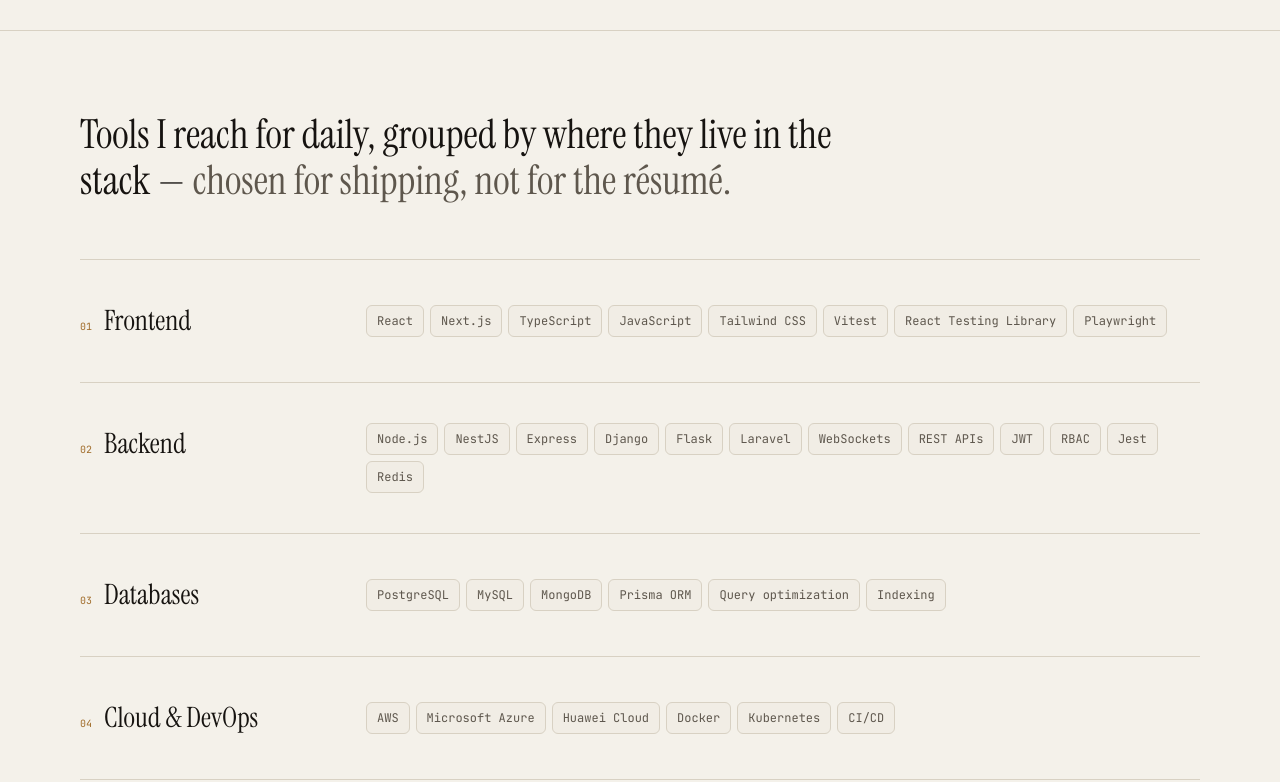
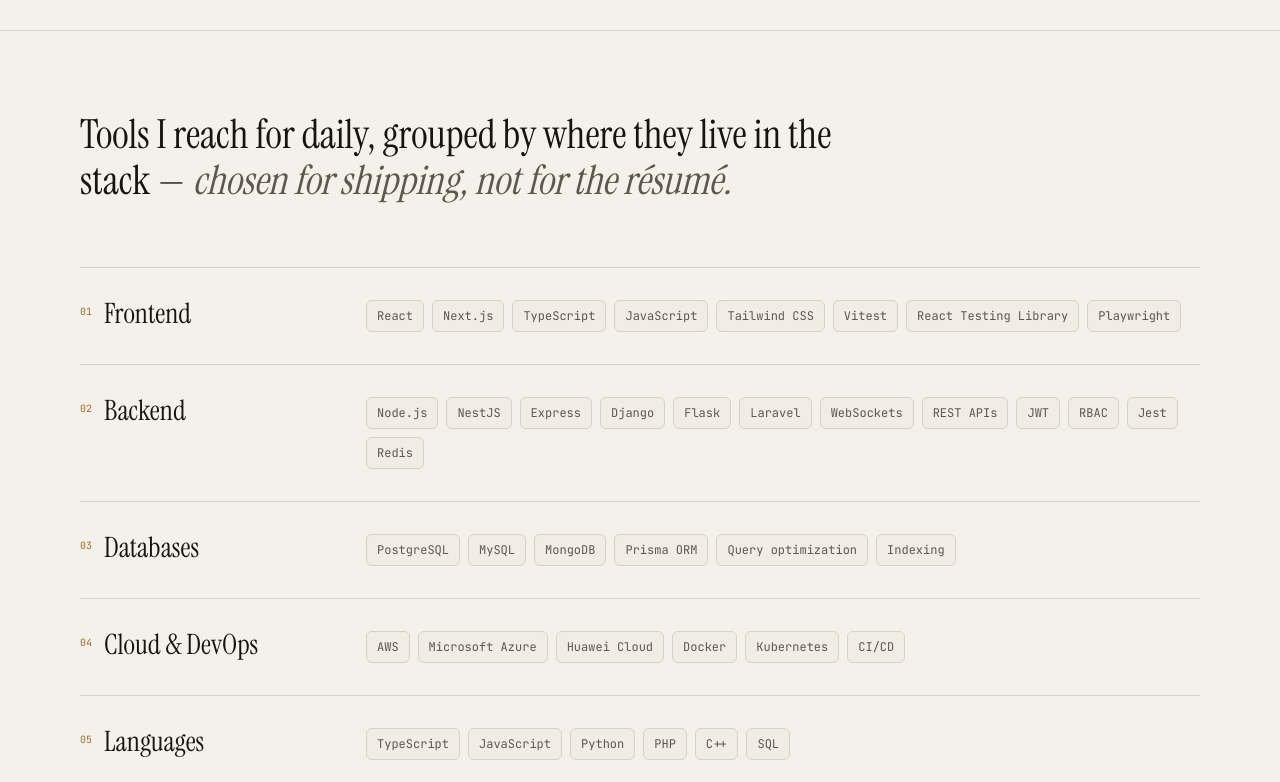
Before and after one commit to PaulaMagdi0/Portfolio-26, a Next.js app: page /en in a window 1280 px wide. Shown: the part 6158-6940 px from the top of the page. Built offline with nearby package versions, Linux system fonts and the light colour scheme; no server answers.

Commit message:
polish(stack): row spacing + group title leading parity
Co-Authored-By: Claude Opus 4.7 (1M context) <noreply@anthropic.com>

```diff
--- a/features/home/components/Stack.tsx
+++ b/features/home/components/Stack.tsx
@@ -37,10 +37,10 @@ export async function Stack() {
 
       <div className="mx-auto max-w-[1200px] px-6 md:px-10">
         {/* Intro paragraph */}
-        <Reveal className="text-ink mb-14 max-w-[820px] font-serif text-[28px] leading-[1.15] md:text-[40px]">
+        <Reveal className="text-ink mb-16 max-w-[820px] font-serif text-[28px] leading-[1.15] md:text-[40px]">
           <p>
             {sec('intro1')}
-            <em className="text-inkdim font-light not-italic">{sec('introEmph')}</em>
+            <em className="text-inkdim font-light italic">{sec('introEmph')}</em>
           </p>
         </Reveal>
 
@@ -51,17 +51,17 @@ export async function Stack() {
               as="li"
               key={group.titleKey}
               delay={i * 0.04}
-              className="border-line grid grid-cols-1 gap-6 border-t py-8 md:grid-cols-12 md:py-10"
+              className="border-line grid grid-cols-1 gap-6 border-t py-6 md:grid-cols-12 md:py-8"
             >
-              <div className="flex items-baseline gap-3 md:col-span-3">
-                <span className="text-amber font-mono text-[10px]">
+              <div className="flex items-start gap-3 md:col-span-3">
+                <span className="text-amber mt-1 font-mono text-[10px]">
                   {String(i + 1).padStart(2, '0')}
                 </span>
-                <h3 className="text-ink font-serif text-[24px] md:text-[28px]">
+                <h3 className="text-ink font-serif text-[24px] leading-none md:text-[28px]">
                   {t(group.titleKey)}
                 </h3>
               </div>
-              <ul className="flex flex-wrap items-center gap-1.5 md:col-span-9">
+              <ul className="flex flex-wrap items-center gap-2 md:col-span-9">
                 {group.items.map((item) => (
                   <li
                     key={item}
```
